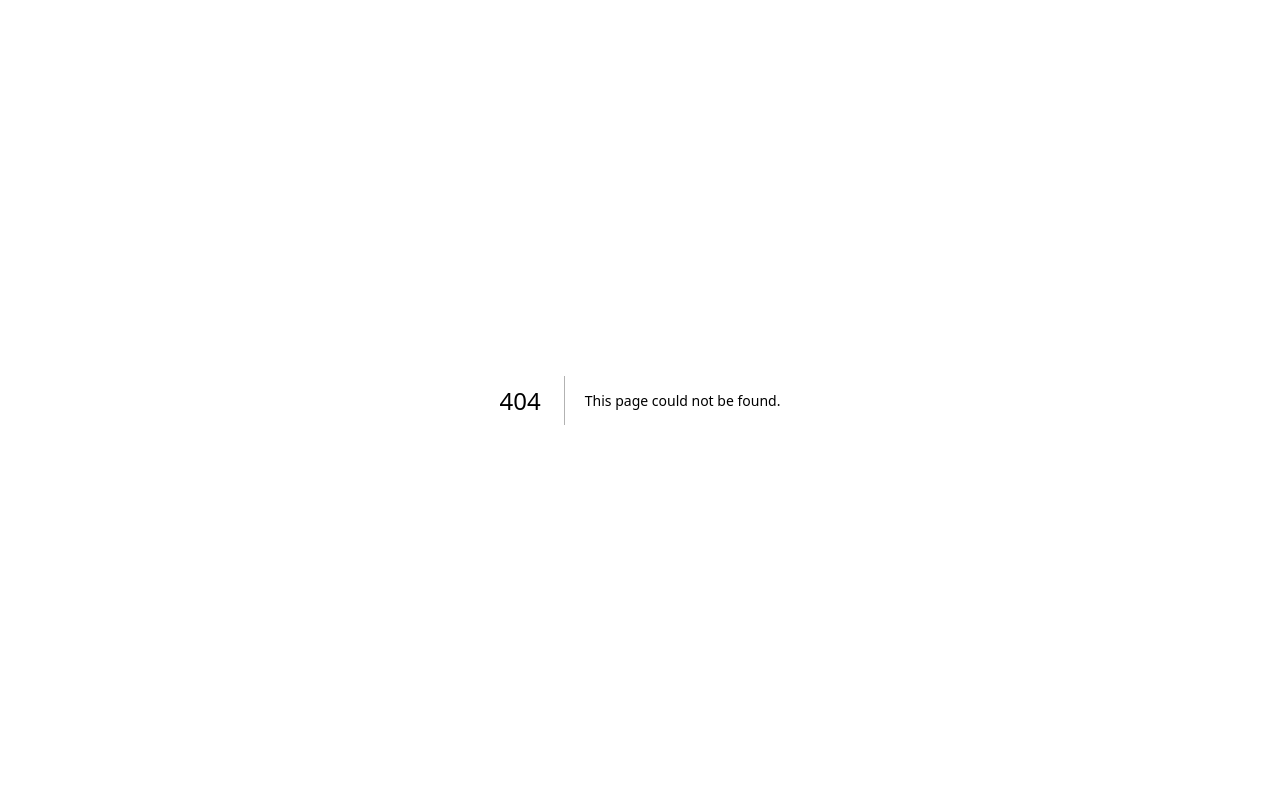
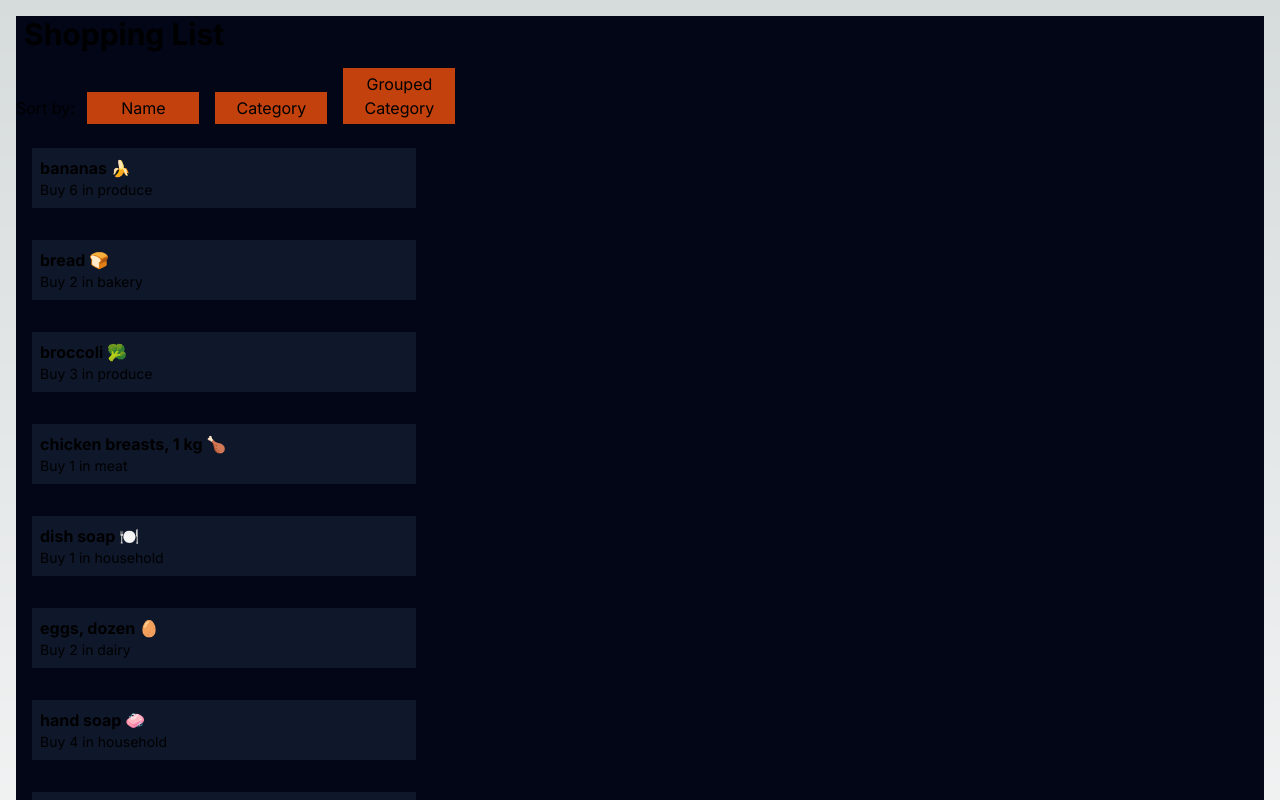
Before and after one commit to JYUN-YI/cprg306-assignments, a Next.js app: page /week-5 in a window 1280 px wide. Before the commit this address had no page. Shown: the top 800 px of the page. Built offline with nearby package versions, Linux system fonts and the light colour scheme.

Commit message:
Add files via upload

```diff
--- /dev/null
+++ b/app/week-5/item-list.js
@@ -0,0 +1,113 @@
+"use client"
+import React, { useState } from 'react';
+import Item from "./item";
+import Items from "./items";
+
+const ItemList = () => {
+    const [sortBy, setSortBy] = useState('name');
+    const [groupedItems, setGroupedItems] = useState(null);
+    const [showGrouped, setShowGrouped] = useState(false);
+    const [activeButton, setActiveButton] = useState('');
+
+    // Sort items based on sortBy state
+    const sortedItems = Items.sort((a, b) => {
+      if (sortBy === 'name') {
+        return a.name.localeCompare(b.name);
+      } else if (sortBy === 'category') {
+        return a.category.localeCompare(b.category);
+      }
+      return 0;
+    });
+
+    const groupByCategory = () => {
+        const grouped = sortedItems.reduce((acc, item) => {
+            const category = item.category;
+            if (!acc[category]) {
+                acc[category] = [];
+            }
+            acc[category].push(item);
+            return acc;
+        }, {})
+
+    //Sort each category's items alphabetically by name
+    for (let category in grouped){
+        grouped[category].sort((a, b) => a.name.localeCompare(b.name));
+    }
+
+
+    //Sort categories alphabetically
+    const sortedCategories = Object.keys(grouped).sort((a, b) => a.localeCompare(b));
+    const sortedGroupedItems = sortedCategories.reduce((acc, category) => {
+        acc[category] = grouped[category];
+    return acc;
+    }, {});
+
+    setGroupedItems(sortedGroupedItems);
+    setShowGrouped(true);
+    setActiveButton('grouped');
+
+    }
+
+    const toggleView = () => {
+        if (showGrouped) {
+            setShowGrouped(false);
+        }
+        else {
+            groupByCategory();
+        }
+    }
+
+    return (
+      <div>
+        <label htmlFor ="sort">Sort by: </label>
+          <button
+            className={`p-1 m-2 w-28 ${sortBy === 'name' && activeButton === 'name' ? 'bg-orange-500 text-white' : 'bg-orange-700'}`}
+            onClick={() => {
+                setSortBy('name')
+                setActiveButton('name')
+                setShowGrouped(false)
+        }}
+          >
+            Name
+          </button>
+          <button
+            className={`p-1 m-2 w-28 ${sortBy === 'category' && activeButton === 'category' ? 'bg-orange-500 text-white' : 'bg-orange-700'}`}
+            onClick={() => {
+                setSortBy('category')
+                setActiveButton('category')
+                setShowGrouped(false)
+
+            }}
+          >
+            Category
+          </button>
+          <button
+            className={`p-1 m-2 w-28 ${activeButton === 'grouped' ? 'bg-orange-500 text-white' : 'bg-orange-700'}`}
+            onClick={toggleView}
+          >
+            Grouped Category
+          </button>
+        <div className="grid">
+            {showGrouped && groupedItems ? (
+                //Display grouped items
+                Object.keys(groupedItems).map(category => (
+                    <div key={category} className="mb-4">
+                        <h2 className="text-lg font-bold capitalize">{category}</h2>
+                        <div calssName='grid'>
+                        {groupedItems[category].map(item => (
+                            <Item key={item.id} name={item.name} quantity={item.quantity} category={item.category} />
+                        ))}
+                        </div>
+                    </div>
+                ))
+            ) : (
+          sortedItems.map(item => (
+            <Item key={item.id} name={item.name} quantity={item.quantity} category={item.category} />
+          ))
+            )}
+        </div>
+      </div>
+    );
+  };
+
+  export default ItemList;
--- /dev/null
+++ b/app/week-5/item.js
@@ -0,0 +1,12 @@
+import React from 'react';
+
+const Item = ({ name, quantity, category }) => {
+  return (
+    <ul className="p-2 m-4 bg-slate-900 max-w-sm">
+      <div className="text-x1 font-bold">{name}</div>
+      <div className="text-sm">Buy {quantity} in {category}</div>
+    </ul>
+  );
+}
+
+export default Item;
--- /dev/null
+++ b/app/week-5/items.json
@@ -0,0 +1,74 @@
+[
+    {
+      "id": "1h2GJKH12gkHG31h1H",
+      "name": "milk, 4 L 🥛",
+      "quantity": 1,
+      "category": "dairy"
+    },
+    {
+      "id": "2KJH3k2j3H1k2J3K1H",
+      "name": "bread 🍞",
+      "quantity": 2,
+      "category": "bakery"
+    },
+    {
+      "id": "3h2KJH3k2j3H1k2J3",
+      "name": "eggs, dozen 🥚",
+      "quantity": 2,
+      "category": "dairy"
+    },
+    {
+      "id": "4k2J3K1H2GJKH12gk",
+      "name": "bananas 🍌",
+      "quantity": 6,
+      "category": "produce"
+    },
+    {
+      "id": "5H1h1H2KJH3k2j3H",
+      "name": "broccoli 🥦",
+      "quantity": 3,
+      "category": "produce"
+    },
+    {
+      "id": "6H1k2J3K1H2GJKH1",
+      "name": "chicken breasts, 1 kg 🍗",
+      "quantity": 1,
+      "category": "meat"
+    },
+    {
+      "id": "7gkHG31h1H2KJH3k",
+      "name": "pasta sauce 🍝",
+      "quantity": 3,
+      "category": "canned goods"
+    },
+    {
+      "id": "8j3H1k2J3K1H2GJK",
+      "name": "spaghetti, 454 g 🍝",
+      "quantity": 2,
+      "category": "dry goods"
+    },
+    {
+      "id": "9H12gkHG31h1H2KJ",
+      "name": "toilet paper, 12 pack 🧻",
+      "quantity": 1,
+      "category": "household"
+    },
+    {
+      "id": "10H3k2j3H1k2J3K1",
+      "name": "paper towels, 6 pack",
+      "quantity": 1,
+      "category": "household"
+    },
+    {
+      "id": "11k2J3K1H2GJKH12",
+      "name": "dish soap 🍽️",
+      "quantity": 1,
+      "category": "household"
+    },
+    {
+      "id": "12GJKH12gkHG31h1",
+      "name": "hand soap 🧼",
+      "quantity": 4,
+      "category": "household"
+    }
+  ]
--- /dev/null
+++ b/app/week-5/page.js
@@ -0,0 +1,12 @@
+import React from 'react';
+import ItemList from './item-list';
+
+const Page = () => {
+    return (
+    <main className="bg-slate-950 m-4">
+    <h1 className="text-3xl font-bold m-2">Shopping List</h1>
+    <ItemList /> </main>
+    );
+ }
+
+export default Page;
```
